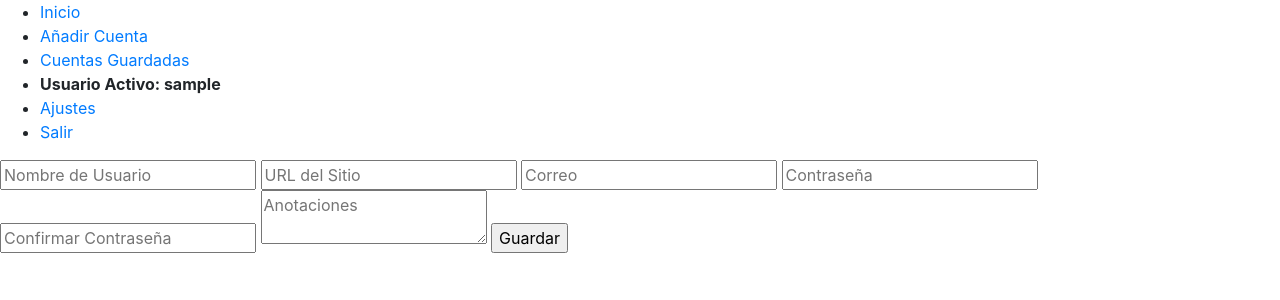
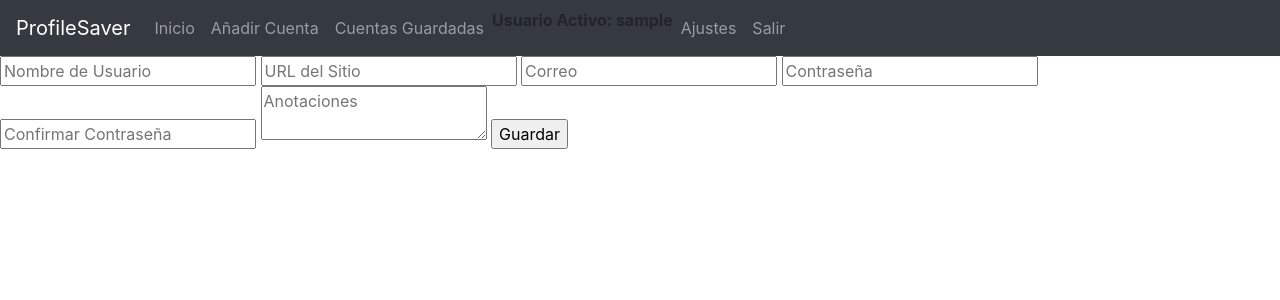
Before and after one commit to Edmartt/Profilesaver-Web, a Flask app: page /add_account in a window 1280 px wide. Shown: the top 300 px of the page. Run offline with Flask 2, Linux system fonts and the light colour scheme; the visitor is signed in with stand-in values (Sample User, id 1); data comes from the database, SQL or seed files in the repository; some libraries are stand-ins or nearby versions.

Commit message:
Se agrega endpoint y vista para eliminar un perfil guardado. Se implementa codigo js para preguntar si se desea eliminar el registro y se agrega a la plantilla base sección de nav

```diff
--- a/app/auth/views.py
+++ b/app/auth/views.py
@@ -3,6 +3,7 @@ from flask import render_template,redirect,request,url_for,flash,session,g
 from . import auth
 from .forms import Login,Register
 from app.users import User
+
 
 @auth.before_app_request
 def load_logged_in_user():
--- a/app/main/views.py
+++ b/app/main/views.py
@@ -27,15 +27,23 @@ def add_account():
 
 
 @main.route('/edit/<string:id>',methods=['GET','POST'])
+@login_required
 def edit(id):
     web=Website.loadWeb(id)
     form=EditWeb(username=web[6],url=web[2],password=web[4],notas=web[5],email=web[3])
     return render_template('update_webs.html',web=web,form=form)
 
 @main.route('/update/<string:id>',methods=['GET','POST'])
+@login_required
 def update(id):
     form=EditWeb()
     web=Website(form.username.data,form.url.data,form.email.data,form.password.data,form.notas.data)
     web.editWeb(id)
     flash('Datos actualizados')
     return redirect(url_for('main.index'))
+
+@main.route('/delete/<string:id>',methods=['GET','POST'])
+def delete(id):
+    Website.deleteWeb(id)
+    flash('Dato Eliminado correctamente')
+    return redirect(url_for('main.index'))
--- a/app/templates/base.html
+++ b/app/templates/base.html
@@ -8,20 +8,26 @@
 </head>
 <body>
 	<header>
-		<nav>
-			<ul>
+		<nav class="navbar navbar-expand-lg navbar-dark bg-dark">
+			<a class="navbar-brand" href="{{url_for('main.index')}}">ProfileSaver</a>
+			<button class="navbar-toggler" type="button" data-toggle="collapse" data-target="#navbar" aria-controls="navbarNav" aria-expanded="false" aria-label="Toggle-navigation">
+				<span class="navbar-toggler-icon"></span>
+			</button>
+			<section class="collapse navbar-collapse" id="navbarNav">
+			<ul class="navbar-nav">
 				{% if g.user %}
-				<li><a href="{{url_for('.index')}}">Inicio</a></li>
-				<li><a href="{{url_for('main.add_account')}}">Añadir Cuenta</a></li>
-				<li><a href="">Cuentas Guardadas</a></li>
+				<li class="nav-item"><a class="nav-link" href="{{url_for('.index')}}">Inicio</a></li>
+				<li class="nav-item"><a class="nav-link" href="{{url_for('main.add_account')}}">Añadir Cuenta</a></li>
+				<li class)"nav-item"><a class="nav-link"href="">Cuentas Guardadas</a></li>
 				<li><b>Usuario Activo: {{g.user['username']}}</b></li>
-				<li><a href="">Ajustes</a></li>
-				<li><a href="{{url_for('auth.logout')}}">Salir</a></li>
+				<li class="nav-item"><a class="nav-link" href="">Ajustes</a></li>
+				<li class="nav-item"><a class="nav-link" href="{{url_for('auth.logout')}}">Salir</a></li>
 				{% else %}
-				<li><a href="{{url_for('auth.register')}}">Registro</a></li>
-				<li><a href="{{url_for('auth.login')}}">Login</a></li>
+				<li class="nav-item"><a class="nav-link" href="{{url_for('auth.register')}}">Registro</a></li>
+				<li class="nav-item"><a class="nav-link" href="{{url_for('auth.login')}}">Login</a></li>
 				{% endif %}
 			</ul>
+	</section>
 		</nav>
 	</header>
 	<div class="container">
@@ -41,7 +47,7 @@
 	<script src="./static/js/jquery-3.5.1.min.js"></script>
 	<script src="./static/js/popper.min.js"></script>
 	<script src="./static/js/bootstrap.min.js"></script>
-
+	<script src="./static/js/main.js"></script>
 
 </body>
 </html>
```
Also changed, not shown: app/websites.py (+10 -0 lines).
